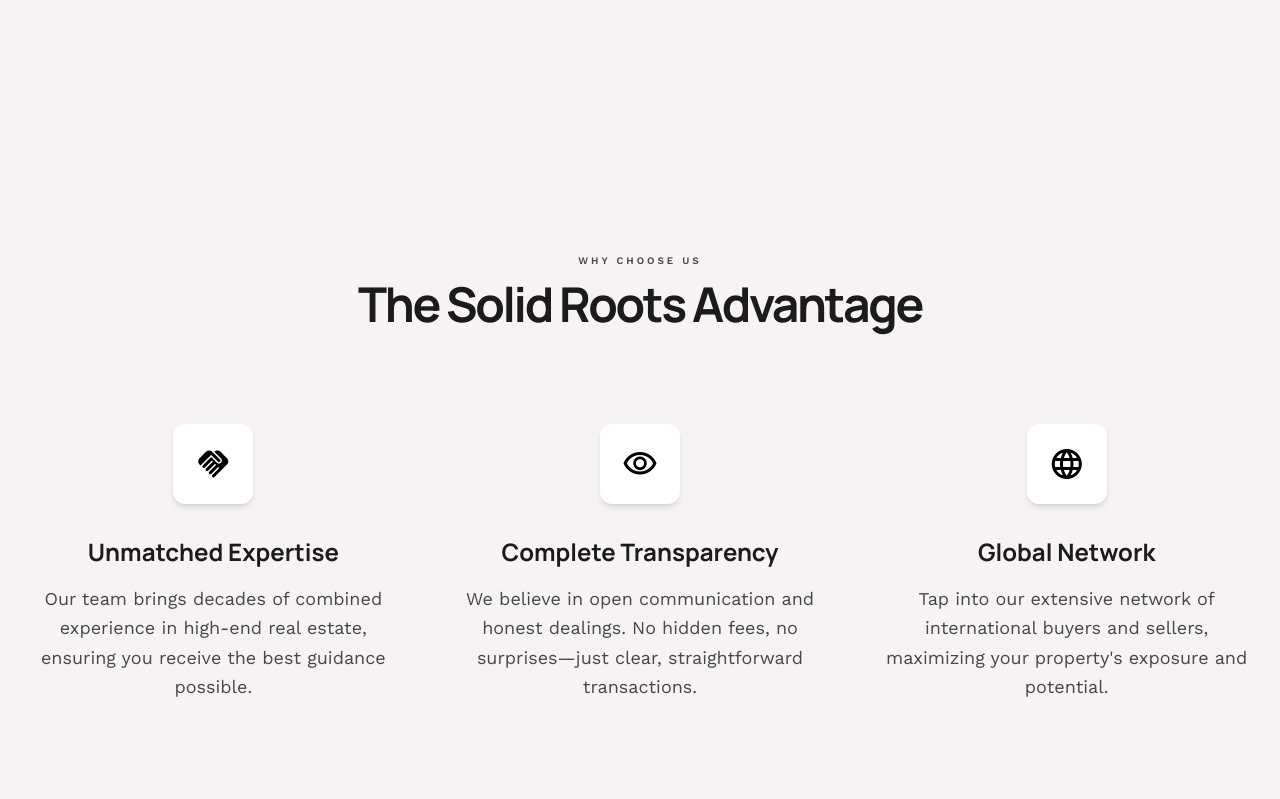
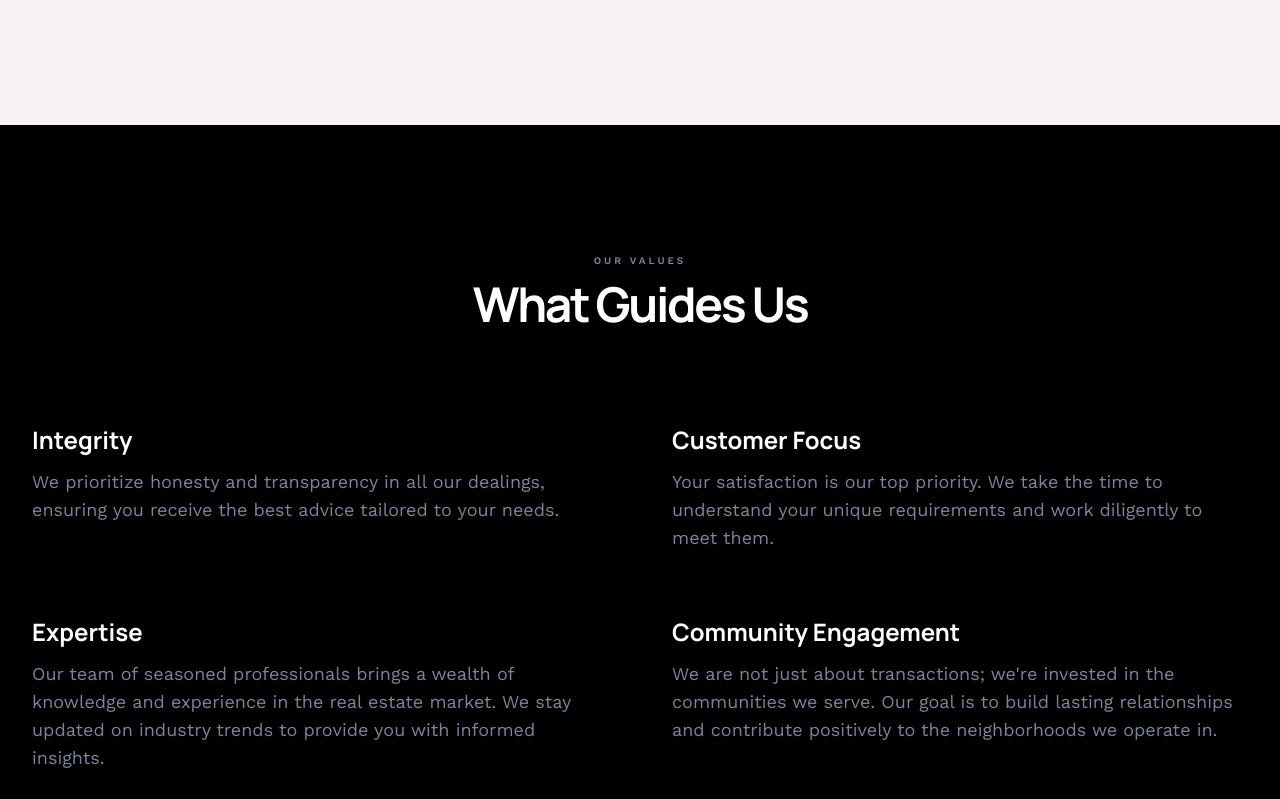
Before and after one commit to alt-solidroots/SolidRoots, a website: page public/about.html in a window 1280 px wide. Shown: the part 1421-2220 px from the top of the page. Drawn offline with nearby package versions, Linux system fonts and the light colour scheme.

Commit message:
added the what we thik section in the about page

```diff
--- a/public/about.html
+++ b/public/about.html
@@ -126,6 +126,34 @@
         </div>
     </section>
 
+    <!-- Our Values Section -->
+    <section class="py-12 sm:py-20 md:py-28 lg:py-32 bg-primary text-on-primary">
+<div class="max-w-screen-2xl mx-auto px-4 sm:px-6 md:px-8">
+<div class="text-center mb-8 md:mb-16 lg:mb-24">
+<span class="text-[10px] font-bold tracking-[0.3em] text-on-primary-container uppercase mb-3 block">Our Values</span>
+<h2 class="text-2xl sm:text-3xl md:text-4xl lg:text-5xl font-headline font-bold tracking-tighter">What Guides Us</h2>
+</div>
+<div class="grid grid-cols-1 md:grid-cols-2 gap-8 md:gap-12 lg:gap-16">
+<div>
+<h3 class="text-xl md:text-2xl font-headline font-bold mb-3">Integrity</h3>
+<p class="text-on-primary-container text-base md:text-lg leading-relaxed">We prioritize honesty and transparency in all our dealings, ensuring you receive the best advice tailored to your needs.</p>
+</div>
+<div>
+<h3 class="text-xl md:text-2xl font-headline font-bold mb-3">Customer Focus</h3>
+<p class="text-on-primary-container text-base md:text-lg leading-relaxed">Your satisfaction is our top priority. We take the time to understand your unique requirements and work diligently to meet them.</p>
+</div>
+<div>
+<h3 class="text-xl md:text-2xl font-headline font-bold mb-3">Expertise</h3>
+<p class="text-on-primary-container text-base md:text-lg leading-relaxed">Our team of seasoned professionals brings a wealth of knowledge and experience in the real estate market. We stay updated on industry trends to provide you with informed insights.</p>
+</div>
+<div>
+<h3 class="text-xl md:text-2xl font-headline font-bold mb-3">Community Engagement</h3>
+<p class="text-on-primary-container text-base md:text-lg leading-relaxed">We are not just about transactions; we're invested in the communities we serve. Our goal is to build lasting relationships and contribute positively to the neighborhoods we operate in.</p>
+</div>
+</div>
+</div>
+    </section>
+
     <!-- Why Choose Us Section -->
     <section class="py-12 sm:py-20 md:py-28 lg:py-32 bg-surface-container-low">
 <div class="max-w-screen-2xl mx-auto px-4 sm:px-6 md:px-8">
```
